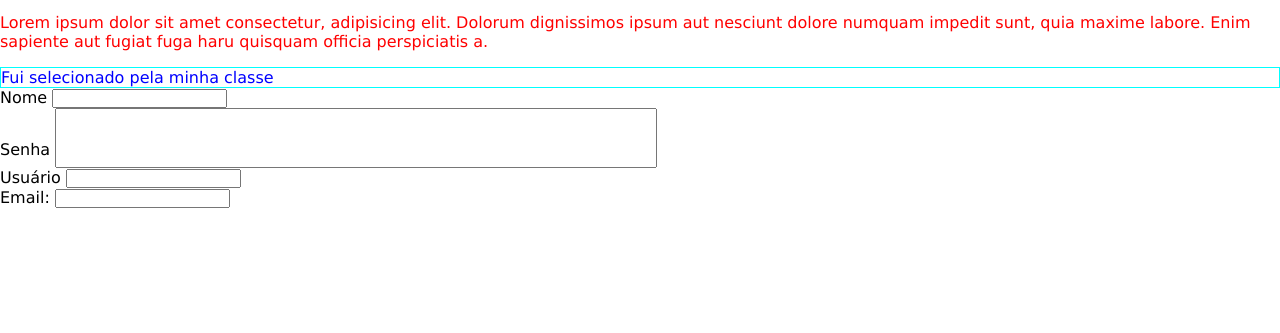
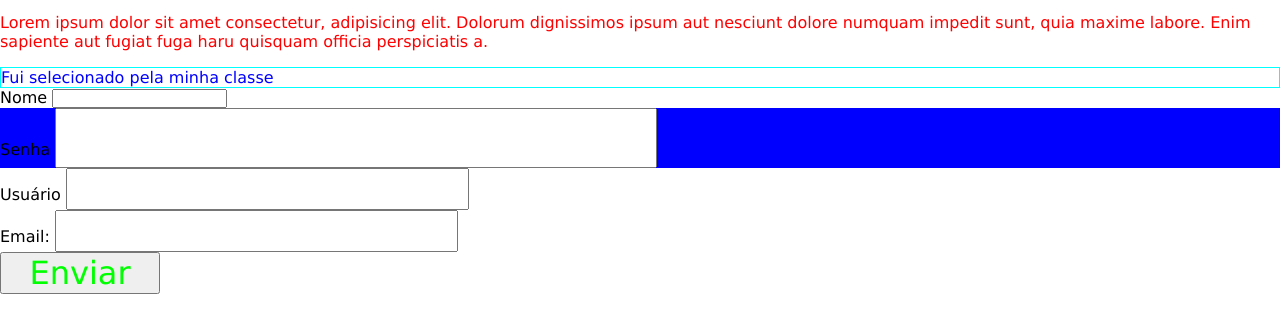
Before and after one commit to ryaanarthur/seletores_css, a plain HTML site: page index.html in a window 1280 px wide. Shown: the part 85-418 px from the top of the page. Drawn offline with Linux system fonts and the light colour scheme.

Commit message:
aula sobre seletores

```diff
--- a/index.html
+++ b/index.html
@@ -19,7 +19,7 @@
 
         <p class="paragrafo">Fui selecionado pela minha classe</p>
 
-        <form action="">
+        <form action="" class="cadastro-form">
             <div>
                 <label for="">Nome</label>
                 <input type="text">
@@ -41,6 +41,8 @@
                 <label for="">Email:</label>
                 <input type="email">
             </div>
+
+            <input type="button" value="Enviar">
         </form>
     </main>
 </body>
--- a/style.css
+++ b/style.css
@@ -32,6 +32,20 @@ main {
 input[type="password"] {
    font-size: 3rem;
 }
-input {
 
+/* seletor por descendente */
+.login-form input {
+    font-size: 2rem;
+    color: #f00;
 }
+
+/* seletor de filhos diretos*/
+.login-form > input {
+    color: #0f0;
+    width: 10rem;
+}
+
+/* pseudo-classes*/
+.cadastro-form div:nth-of-type(2) {
+    background: #00f;
+}
```
